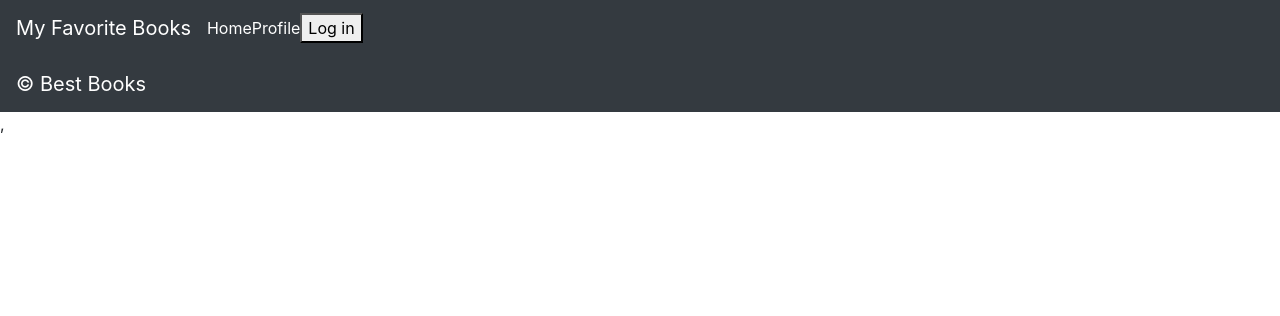
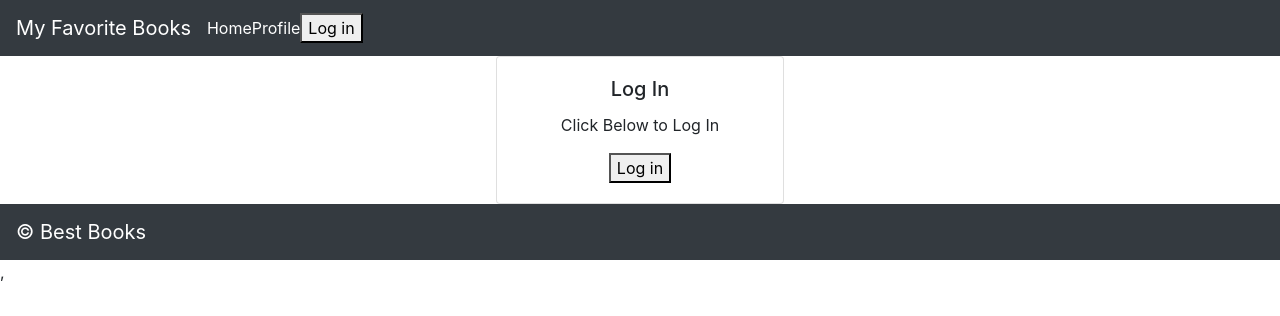
Before and after one commit to monaSalih/book-frontend, a React (Create React App) app: page /profile in a window 1280 px wide. Shown: the top 316 px of the page. Built offline with nearby package versions, Linux system fonts and the light colour scheme; no server answers.

Commit message:
update on profile

```diff
--- a/src/App.js
+++ b/src/App.js
@@ -3,6 +3,7 @@ import Header from './Header';
 // import IsLoadingAndError from './IsLoadingAndError';
 import BestBooks from './BestBooks'
 import Login from './Login'
+import Profile from './Profile'
 import Footer from './Footer';
 import { withAuth0 } from '@auth0/auth0-react';
 import {
@@ -29,6 +30,11 @@ class App extends React.Component {
 
               </Route>
               {/* TODO: add a route with a path of '/profile' that renders a `Profile` component */}
+              <Route exact path="/profile">
+                {/* TODO: if the user is logged in, render the `BestBooks` component, if they are not, render the `Login` component */}
+
+                {isAuthenticated?<Profile/>:<Login/>}
+              </Route>
             </Switch>
             <Footer />
           {/* </IsLoadingAndError> */}
--- a/src/LoginButton.js
+++ b/src/LoginButton.js
@@ -2,7 +2,7 @@ import React from 'react';
 import { useAuth0 } from '@auth0/auth0-react';
 
 function LoginButton() {
-  const {isAuthenticated, loginWithRedirect,} = useAuth0();
+   const {isAuthenticated, loginWithRedirect,} = useAuth0();
 
   return !isAuthenticated && (
     <button onClick={loginWithRedirect}>Log in</button>
--- a/src/LogoutButton .js
+++ b/src/LogoutButton .js
@@ -3,15 +3,17 @@ import { useAuth0 } from '@auth0/auth0-react';
 
 function LogoutButton() {
   const {
-    isAuthenticated,
+    // isAuthenticated,
     logout,
   } = useAuth0();
 
-  return isAuthenticated && (
-    <button onClick={() => {
+  return(
+  <button onClick={() => {
       logout({ returnTo: window.location.origin });
     }}>Log out</button>
   );
+
+  //  isAuthenticated &&
 }
 
 export default LogoutButton;
```
